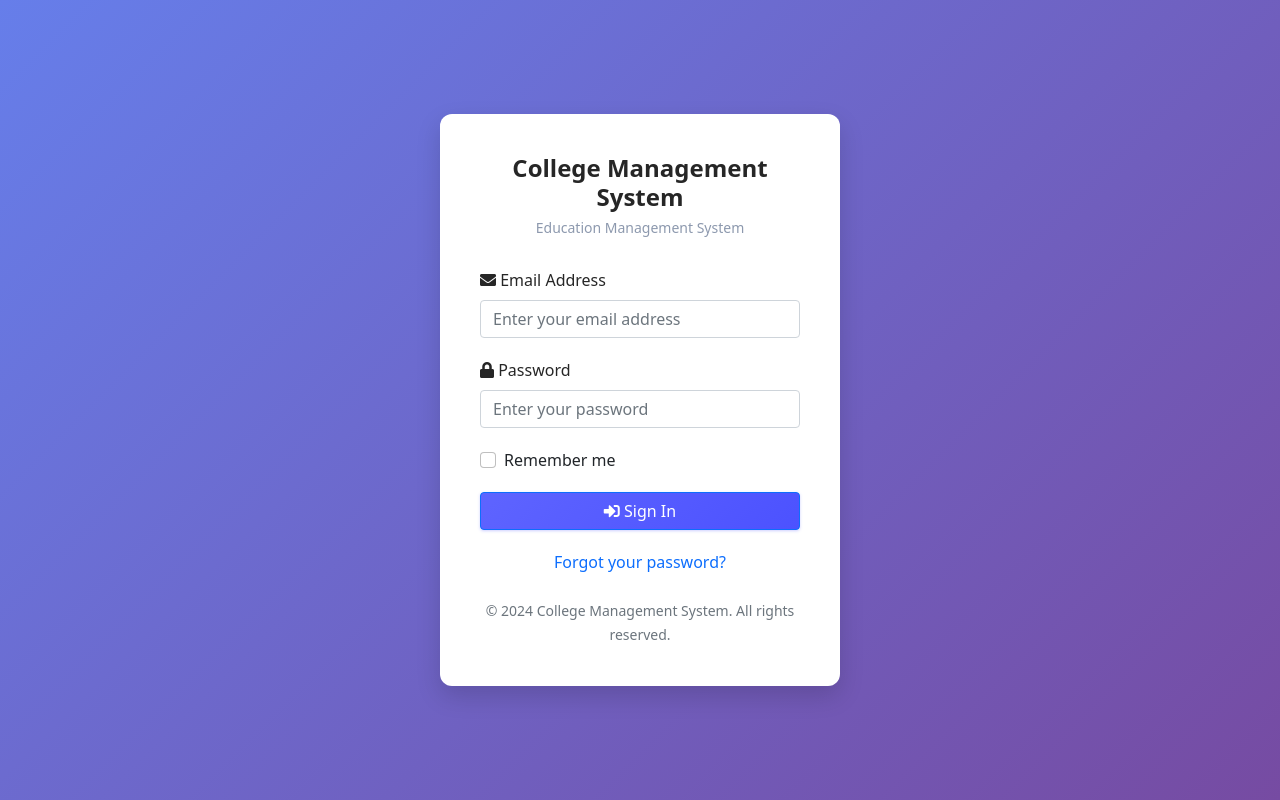
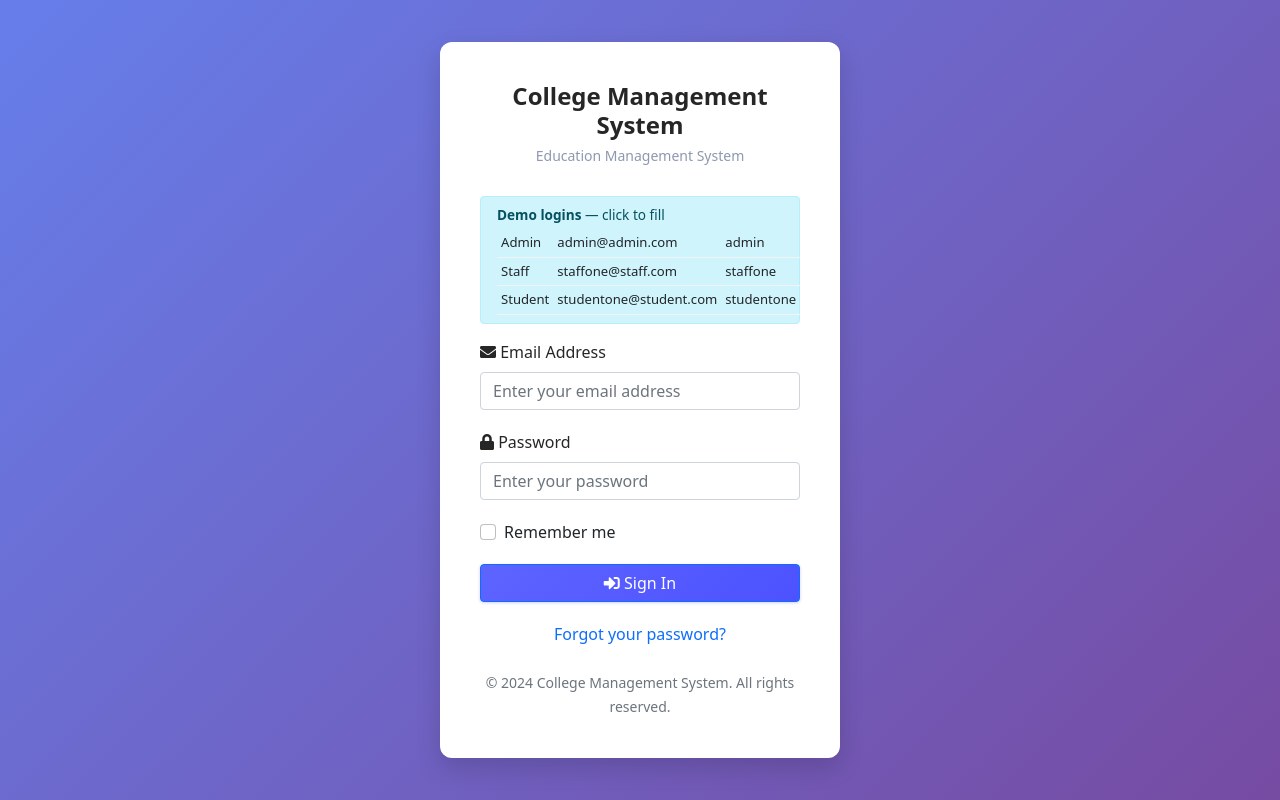
Before and after one commit to Niranjan266/College-Management-System, a Django app: template main_app/templates/main_app/login.html in a window 1280 px wide. Run offline with Django 3.2, Linux system fonts and the light colour scheme; the template is opened without the code that fills it, so the values that code supplies are empty; a user stored in the database is signed in; some libraries are stand-ins or nearby versions.

Commit message:
Show demo logins on login page, add reCAPTCHA env settings and deploy docs

```diff
--- a/main_app/templates/main_app/login.html
+++ b/main_app/templates/main_app/login.html
@@ -21,8 +21,10 @@
     <!-- Bootstrap CSS -->
     <link href="https://cdn.jsdelivr.net/npm/bootstrap@5.1.3/dist/css/bootstrap.min.css" rel="stylesheet">
 
-    <!-- Google Recaptcha -->
+    <!-- Google Recaptcha (only loaded when RECAPTCHA_SITE_KEY is configured) -->
+    {% if recaptcha_site_key %}
     <script src="https://www.google.com/recaptcha/api.js" async defer></script>
+    {% endif %}
 </head>
 
 <body>
@@ -44,6 +46,22 @@
             {% endfor %}
             {% endif %}
 
+            <!-- Demo credentials -->
+            <div class="alert alert-info py-2 px-3 mb-3" style="font-size: 0.85rem;">
+                <strong>Demo logins</strong> &mdash; click to fill
+                <table class="table table-sm mb-0 mt-1" style="font-size: 0.82rem;">
+                    <tr class="demo-fill" data-email="admin@admin.com" data-password="admin" style="cursor:pointer;">
+                        <td>Admin</td><td>admin@admin.com</td><td>admin</td>
+                    </tr>
+                    <tr class="demo-fill" data-email="staffone@staff.com" data-password="staffone" style="cursor:pointer;">
+                        <td>Staff</td><td>staffone@staff.com</td><td>staffone</td>
+                    </tr>
+                    <tr class="demo-fill" data-email="studentone@student.com" data-password="studentone" style="cursor:pointer;">
+                        <td>Student</td><td>studentone@student.com</td><td>studentone</td>
+                    </tr>
+                </table>
+            </div>
+
             <!-- Login Form -->
             <form action="doLogin/" method="post" class="login-form">
                 {% csrf_token %}
@@ -64,10 +82,12 @@
                         placeholder="Enter your password" required>
                 </div>
 
-                <!-- reCAPTCHA  "6LfTGD4qAAAAAJLKy1TGJY7uuTh_T1cB5VikRWjF" "6LfHPwojAAAAAAmIefBYBh_y9qTAmKrzIXWF_6FZ"- local-->
+                <!-- reCAPTCHA: set RECAPTCHA_SITE_KEY / RECAPTCHA_SECRET_KEY env vars to enable -->
+                {% if recaptcha_site_key %}
                 <div class="form-group text-center">
-                    <div class="g-recaptcha" data-sitekey="6LfTGD4qAAAAAJLKy1TGJY7uuTh_T1cB5VikRWjF"></div>
+                    <div class="g-recaptcha" data-sitekey="{{ recaptcha_site_key }}"></div>
                 </div>
+                {% endif %}
 
                 <div class="form-group">
                     <div class="form-check">
@@ -135,6 +155,14 @@
             const loginCard = document.querySelector('.login-card');
             loginCard.style.animation = 'fadeIn 0.6s ease';
 
+            // Click a demo row to fill the login form
+            document.querySelectorAll('.demo-fill').forEach(row => {
+                row.addEventListener('click', function () {
+                    document.getElementById('email').value = this.dataset.email;
+                    document.getElementById('password').value = this.dataset.password;
+                });
+            });
+
             // Remember Me functionality
             const rememberCheckbox = document.getElementById('remember');
 
```
Also changed, not shown: college_management_system/settings.py (+7 -0 lines).
